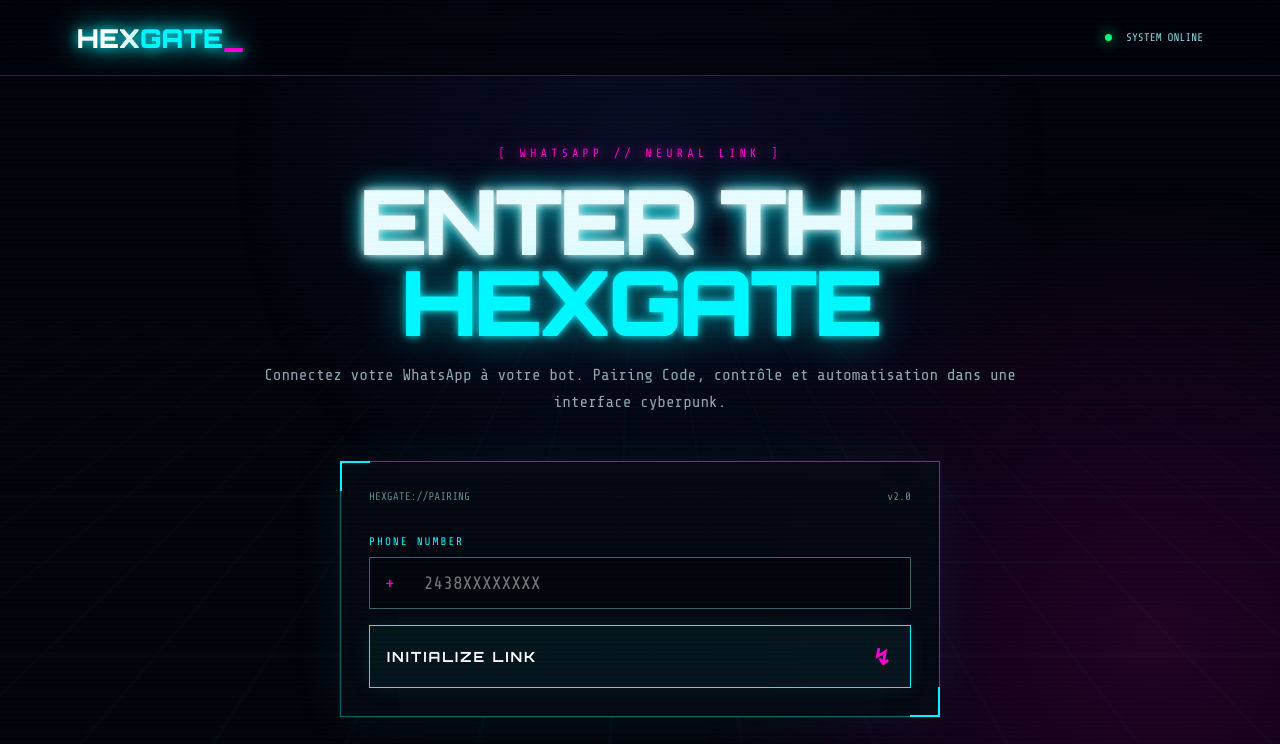
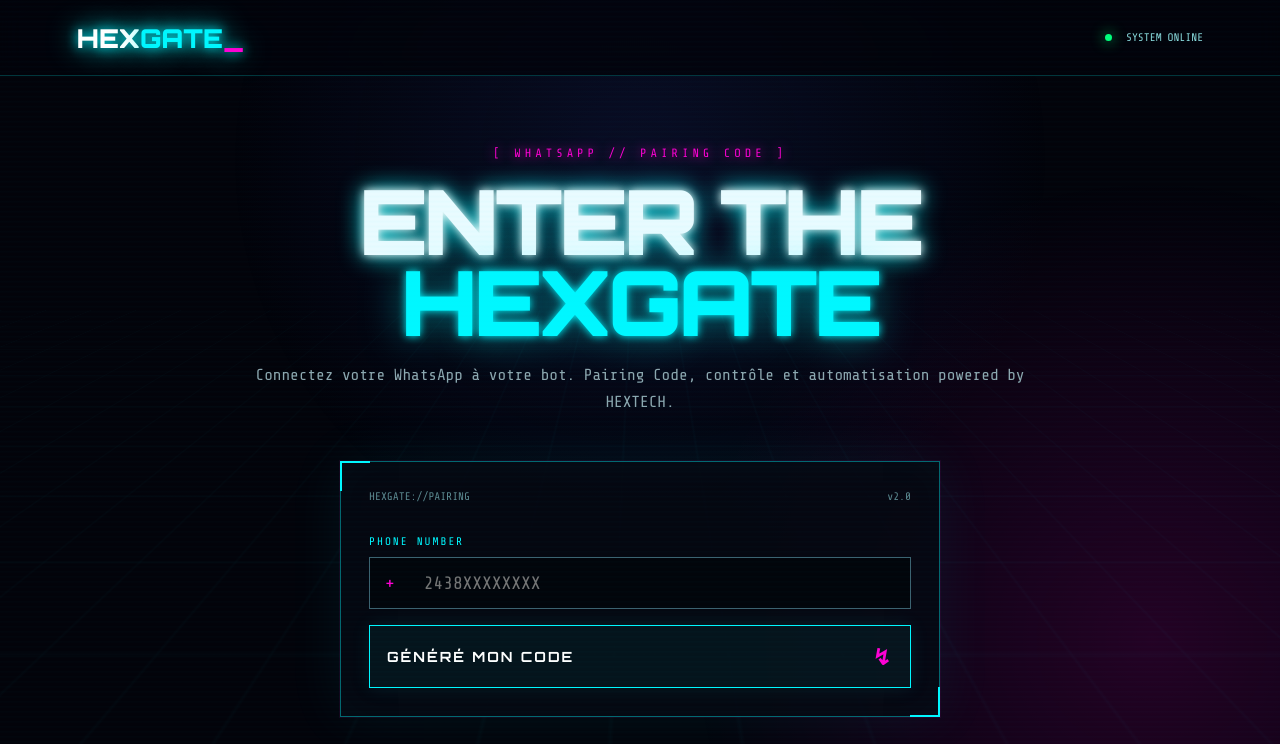
Before and after one commit to freeb8166-collab/Wabot, a website: page frontend/index.html in a window 1280 px wide. Shown: the top 744 px of the page. Drawn offline with nearby package versions, Linux system fonts and the light colour scheme.

Commit message:
Update index.html

```diff
--- a/frontend/index.html
+++ b/frontend/index.html
@@ -4,7 +4,7 @@
 <meta charset="utf-8">
 <meta name="viewport" content="width=device-width,initial-scale=1">
 <meta name="theme-color" content="#05050c">
-<title>HEXGATE // CYBERPUNK GATE</title>
+<title>HEXGATE</title>
 <link rel="stylesheet" href="/css/style.css">
 </head>
 <body>
@@ -18,9 +18,9 @@
 
 <main>
   <section class="hero">
-    <div class="eyebrow">[ WHATSAPP // NEURAL LINK ]</div>
+    <div class="eyebrow">[ WHATSAPP // PAIRING CODE ]</div>
     <h1>ENTER THE<br><span>HEXGATE</span></h1>
-    <p>Connectez votre WhatsApp à votre bot. Pairing Code, contrôle et automatisation dans une interface cyberpunk.</p>
+    <p>Connectez votre WhatsApp à votre bot. Pairing Code, contrôle et automatisation powered by HEXTECH.</p>
   </section>
 
   <section class="panel">
@@ -28,7 +28,7 @@
     <form id="pairForm">
       <label>PHONE NUMBER</label>
       <div class="input-wrap"><span>+</span><input id="phone" placeholder="2438XXXXXXXX" inputmode="numeric" required></div>
-      <button id="submitBtn" type="submit"><span>INITIALIZE LINK</span><b>↯</b></button>
+      <button id="submitBtn" type="submit"><span>GÉNÉRÉ MON CODE</span><b>↯</b></button>
     </form>
 
     <div id="loading" class="loading hidden">
```
